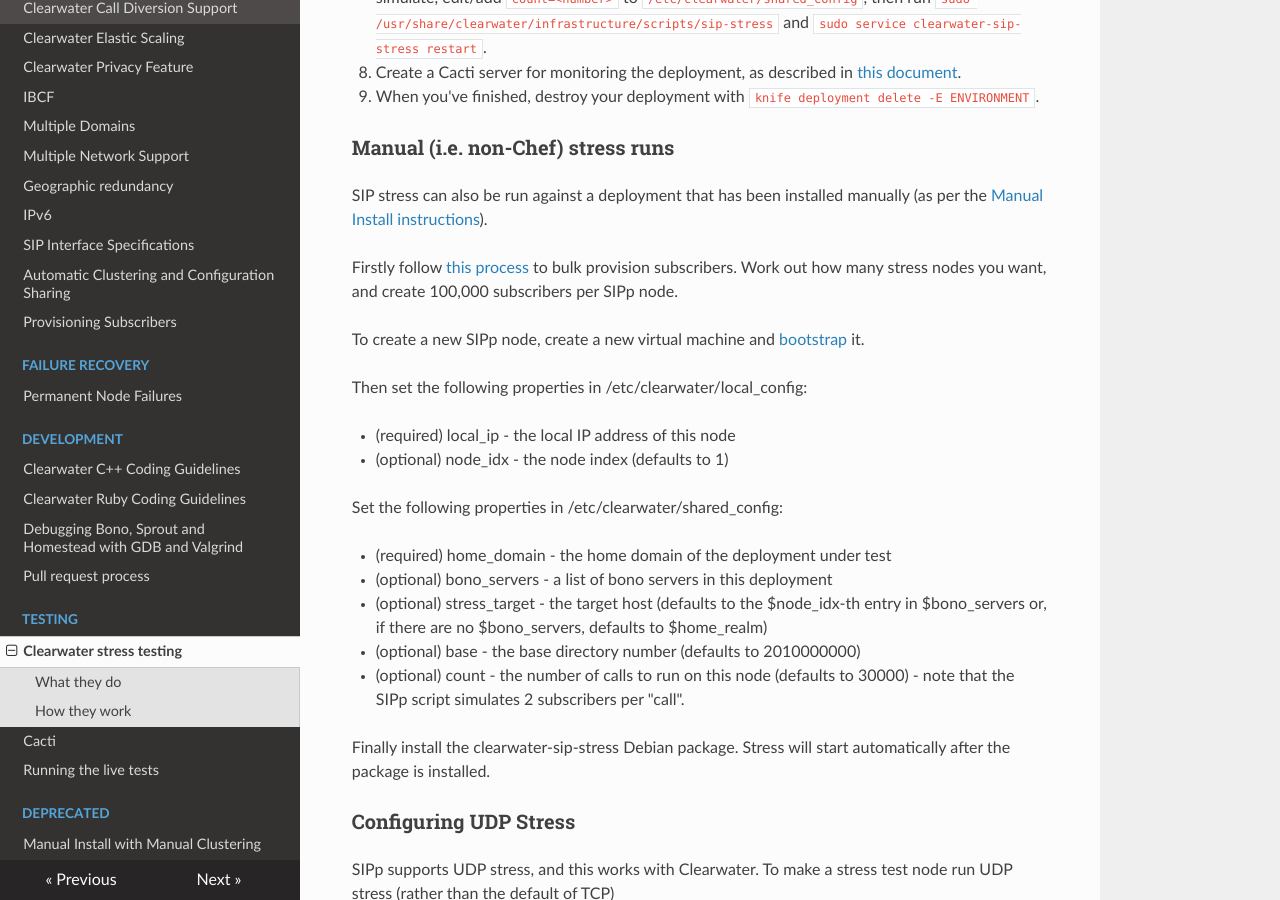
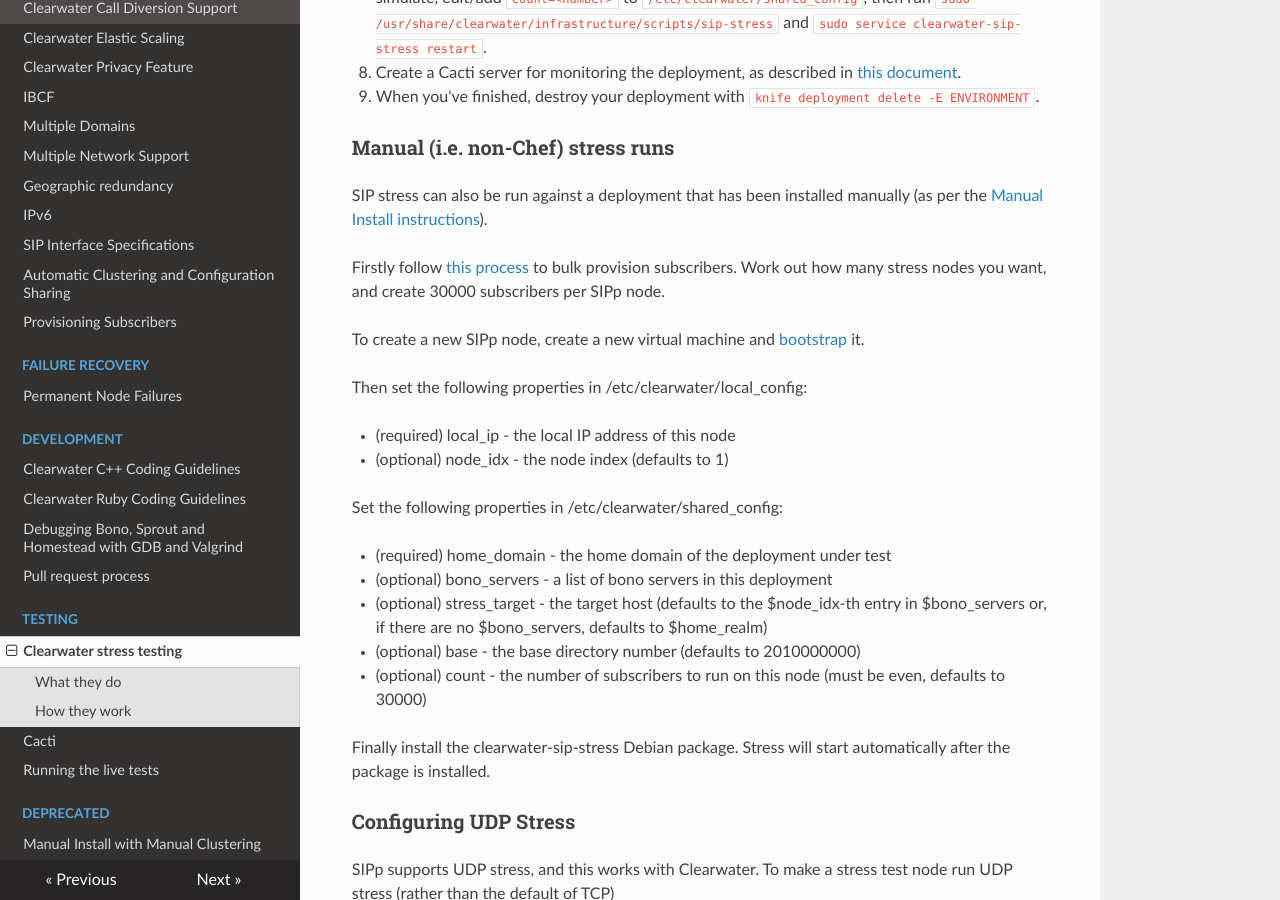
Before and after one commit to Metaswitch/clearwater-readthedocs, an MkDocs documentation site: the page built from docs/Clearwater_stress_testing.md, in a window 1280 px wide and 900 px high, scrolled down 1867 px. Built offline with MkDocs 1.6.1, drawn with Linux system fonts in a browser that asks for light colours; nearby versions of some CDN libraries; old or Windows-style settings are respelled for this version of MkDocs.

Commit message:
Further docs corrections

```diff
--- a/docs/Clearwater_stress_testing.md
+++ b/docs/Clearwater_stress_testing.md
@@ -56,7 +56,7 @@ This section describes step-by-step how to run stress using Chef automation.  It
 
 SIP stress can also be run against a deployment that has been installed manually (as per the [Manual Install instructions](Manual_Install.md)).
 
-Firstly follow [this process](https://github.com/Metaswitch/crest/blob/dev/docs/Bulk-Provisioning%20Numbers.md) to bulk provision subscribers. Work out how many stress nodes you want, and create 100,000 subscribers per SIPp node.
+Firstly follow [this process](https://github.com/Metaswitch/crest/blob/dev/docs/Bulk-Provisioning%20Numbers.md) to bulk provision subscribers. Work out how many stress nodes you want, and create 30000 subscribers per SIPp node.
 
 To create a new SIPp node, create a new virtual machine and [bootstrap](Manual_Install.md#bootstrapping-the-machines) it.
 
@@ -71,7 +71,7 @@ Set the following properties in /etc/clearwater/shared_config:
 * (optional) bono_servers - a list of bono servers in this deployment
 * (optional) stress_target - the target host (defaults to the $node_idx-th entry in $bono_servers or, if there are no $bono_servers, defaults to $home_realm)
 * (optional) base - the base directory number (defaults to 2010000000)
-* (optional) count - the number of calls to run on this node (defaults to 30000) - note that the SIPp script simulates 2 subscribers per "call".
+* (optional) count - the number of subscribers to run on this node (must be even, defaults to 30000)
 
 Finally install the clearwater-sip-stress Debian package. Stress will start automatically after the package is installed.
 
```
